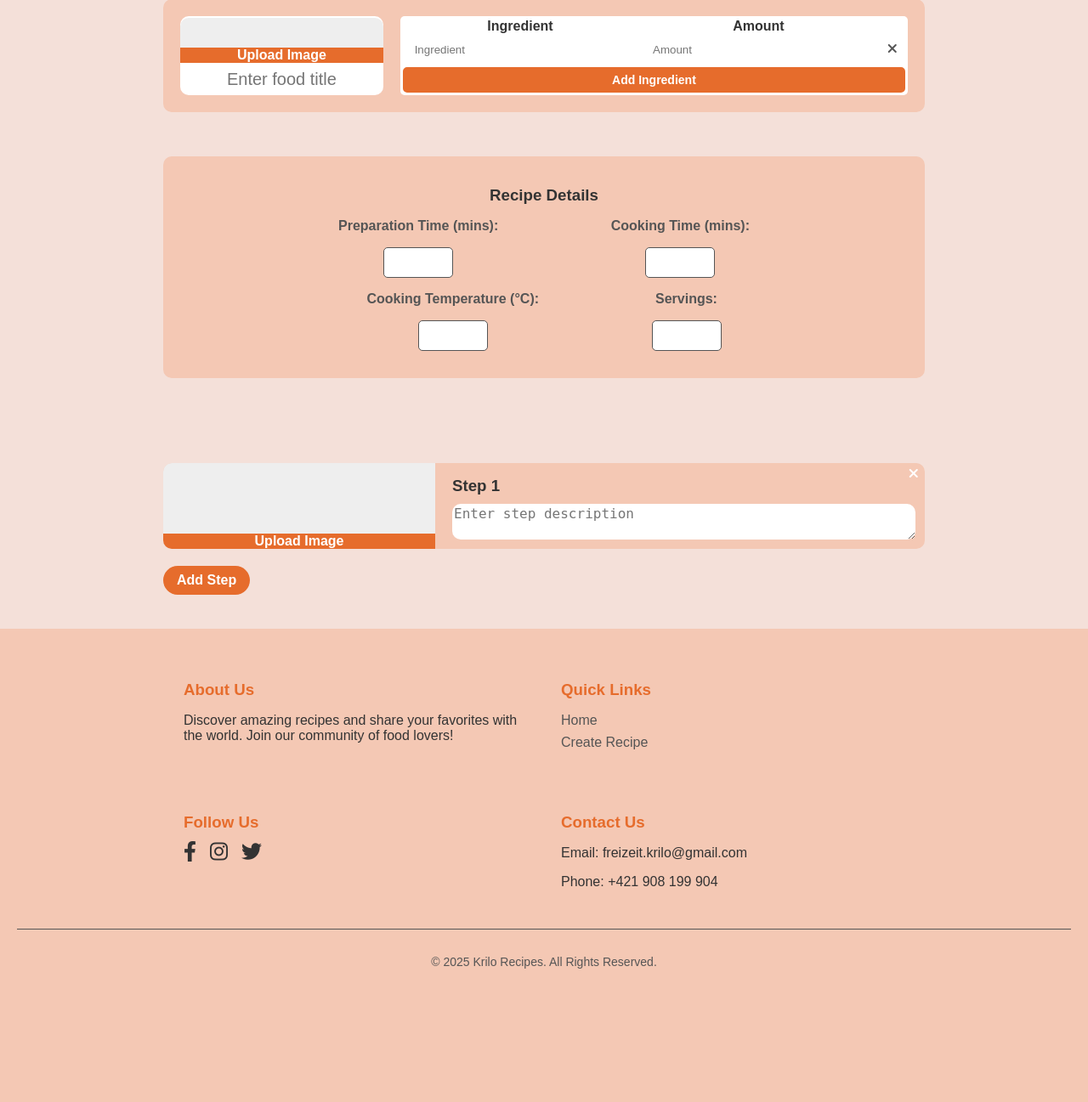
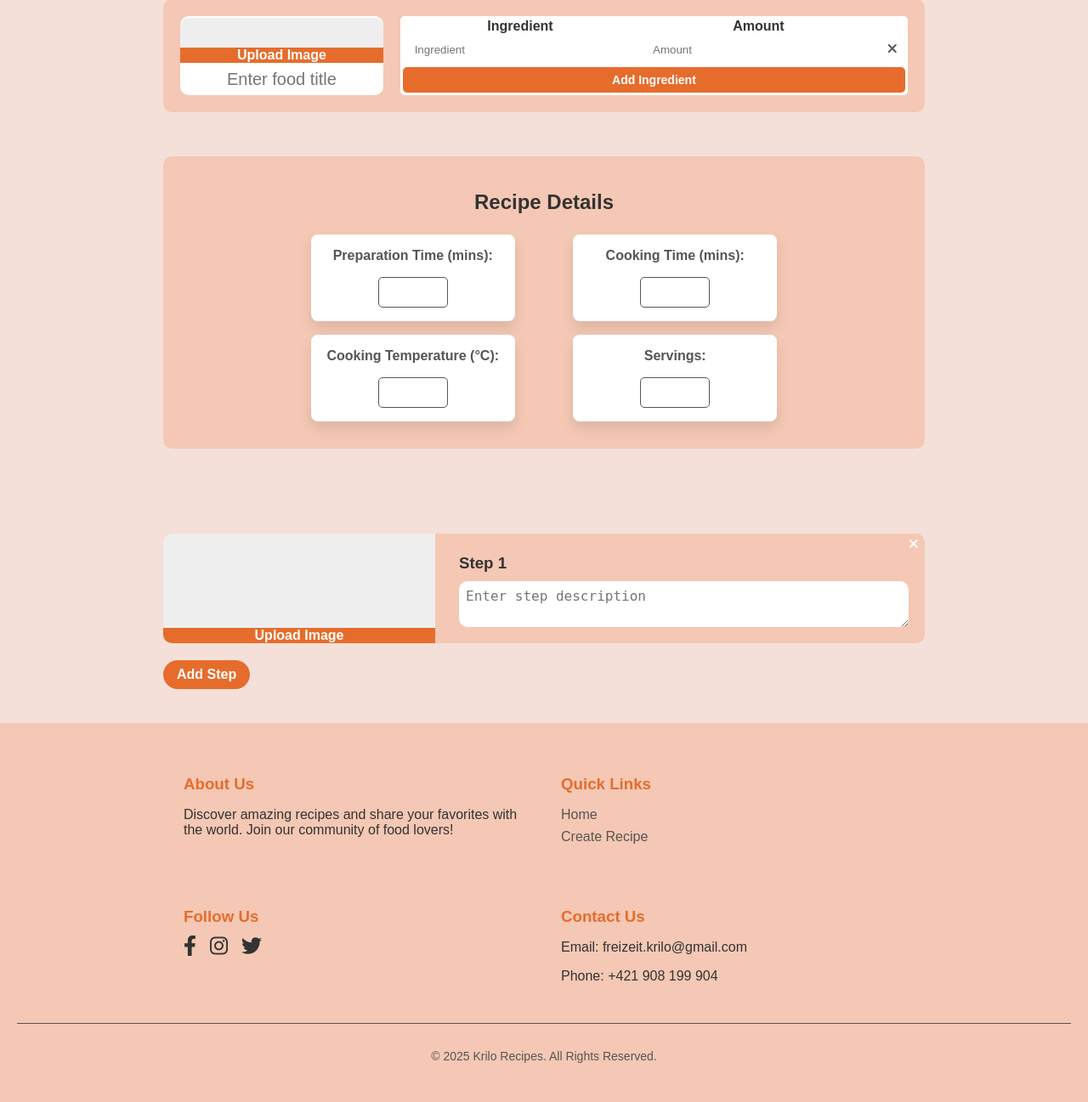
Before and after one commit to David-ssnd/WSE-Project, a PHP site: page /create_recipe/ in a window 1280 px wide. Shown: the part 115-1412 px from the top of the page at 85% size. Before the commit the page ends 1255 px from the top, so only its background shows below. Run offline with PHP 8.4, Linux system fonts and the light colour scheme.

Commit message:
feat: enhance recipe details display with preparation, cooking time, temperature, and servings

```diff
--- a/create_recipe/index.html
+++ b/create_recipe/index.html
@@ -65,7 +65,7 @@
                 </tbody>
             </table>
         </div>
-        <div class="recipe-details">
+        <div class="recipe-details recipe">
             <h3>Recipe Details</h3>
             <form>
                 <div class="detail-item">
--- a/resources/styles.css
+++ b/resources/styles.css
@@ -606,6 +606,7 @@ body {
     flex-direction: column;
     gap: 0.625rem;
     text-align: left;
+    padding: 0.5rem;
 }
 
 .step-info h3 {
@@ -756,6 +757,7 @@ body {
     border: none;
     border-radius: 0.625rem;
     font-size: 1rem;
+    padding: 0.5rem;
 }
 
 .step .remove-btn {
@@ -873,8 +875,8 @@ body {
     flex-direction: column;
     align-items: center;
     margin-bottom: 1rem;
-    margin-left: 4rem;
-    margin-right: 4rem;
+    margin-left: 2rem;
+    margin-right: 2rem;
     gap: 0.5rem;
 }
 
@@ -892,3 +894,31 @@ body {
     background-color: var(--search-bar);
     width: 4rem;
 }
+
+.recipe-details .recipe {
+    padding: 2rem;
+    background-color: var(--navbar);
+    color: var(--primary);
+}
+
+.recipe-details h3 {
+    text-align: center;
+    margin-bottom: 1.5rem;
+    color: var(--primary);
+    font-size: 1.5rem;
+    font-weight: bold;
+}
+
+.detail-item p {
+    font-size: 2rem;
+    color: var(--primary);
+    margin: 0;
+}
+
+.detail-item {
+    background-color: var(--food-item-bg);
+    box-shadow: 0 0.5rem 1rem rgba(0, 0, 0, 0.1);
+    border-radius: 0.5rem;
+    padding: 1rem;
+    width: 13rem;
+}
```
Also changed, not shown: recipe-page/index.html (+19 -0 lines).
